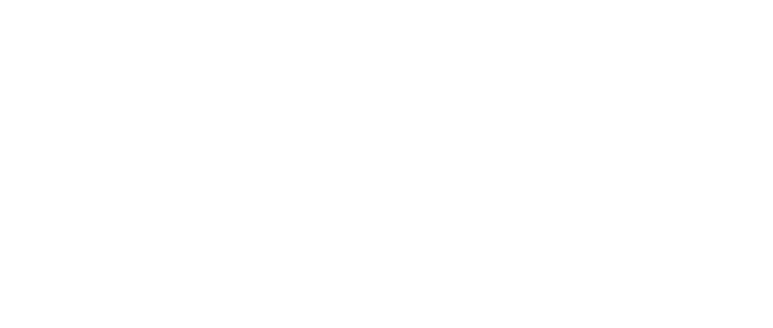
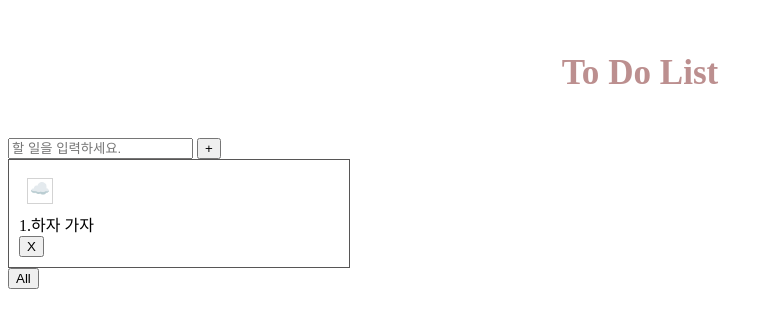
Before and after one commit to harang35/todolist, a plain HTML site: page index.html in a window 1280 px wide. Shown: the whole page, without its empty margins (0-773 px from the left). Drawn offline with Linux system fonts and the light colour scheme.

Commit message:
메인.js 작성

```diff
--- a/index.html
+++ b/index.html
@@ -4,6 +4,74 @@
     <meta charset="UTF-8" />
     <meta name="viewport" content="width=device-width, initial-scale=1.0" />
     <title>todo list</title>
+    <style>
+      #title {
+        padding: 10px;
+        text-align: center;
+        color: rosybrown;
+        font-size: 30px;
+      }
+      #todo_box {
+        background-color: white;
+        border: 1px;
+      }
+      #input_box {
+        background-color: white;
+      }
+      #input {
+        height: 15px;
+        align-items: center;
+      }
+      #button {
+        background-color: transparent;
+        border: 0;
+      }
+      #todo_list {
+        display: flex;
+        list-style: none;
+        padding: 0;
+        margin: 0;
+        justify-content: flex-start; /* 가로 정렬 */
+      }
+      #list ul li {
+        width: 20rem;
+        list-style: none; /*리스트 말머리 없애기*/
+        padding: 10px;
+        border: 1px solid rgb(87, 86, 86);
+      }
+      #checkbox {
+        min-width: none; /*최소너비*/
+        min-height: none;
+        width: 1.5rem;
+        height: 1.5rem;
+        margin: 0.5rem 0.5rem;
+        border: 1px solid lightgray;
+        text-align: center;
+      }
+    </style>
   </head>
-  <body></body>
+  <body>
+    <div id="title">
+      <h3>To Do List</h3>
+    </div>
+    <div id="todo_box">
+      <div id="input_box">
+        <input id="input" type="text" placeholder="할 일을 입력하세요." />
+        <button id="add">+</button>
+      </div>
+      <div id="list">
+        <ul id="todo_list">
+          <li id="todo_item check">
+            <div id="checkbox">☁️</div>
+            <div id="todo">1.하자 가자</div>
+            <button id="delbox">X</button>
+          </li>
+        </ul>
+        <div id="todo_all">
+          <button id="show_all" data-type="all">All</button>
+        </div>
+      </div>
+    </div>
+    <script src="" main.js></script>
+  </body>
 </html>
--- /dev/null
+++ b/main.js
@@ -0,0 +1,3 @@
+// 1. 투두리스트 디자인 만들기
+// 2. Todo 객체 생성
+// 내용, 체크여부, id값,
```
